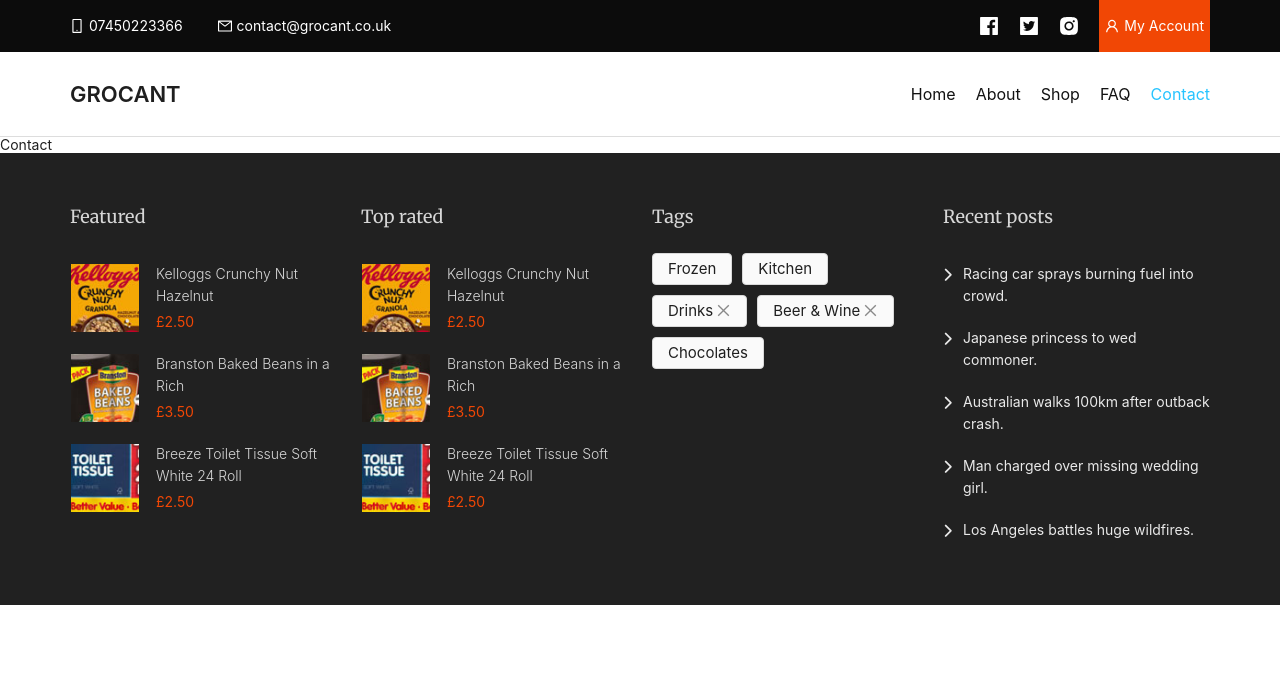
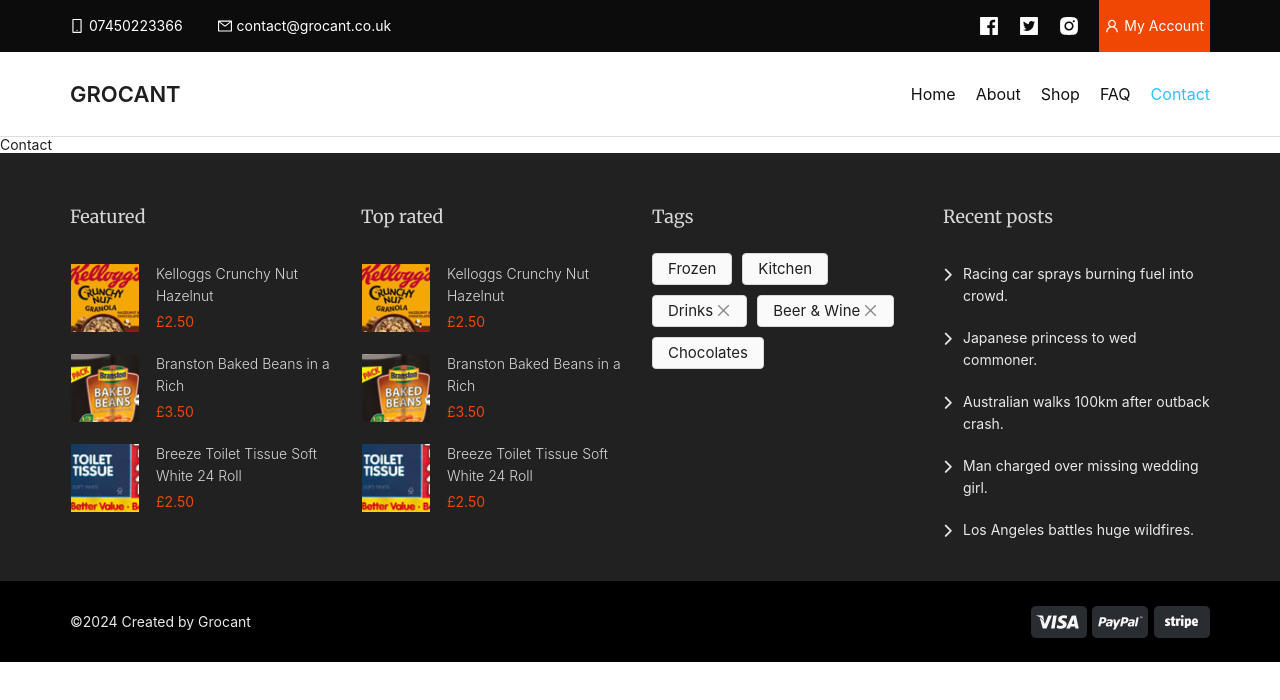
Before and after one commit to oguzthmc/grocant, a React (Create React App) app: page /contact in a window 1280 px wide. Shown: the top 700 px of the page. Built offline with nearby package versions, Linux system fonts and the light colour scheme.

Commit message:
use back top (copyright) component to work on footer

```diff
--- a/src/App.js
+++ b/src/App.js
@@ -9,6 +9,7 @@
 import AppFaq from './pages/faq';
 import AppContact from './pages/contact';
 import FooterWidget from './components/common/footerWidget';
+import FooterCopyright from './components/common/footerCopyright';
 
 const { Header, Footer, Content } = Layout;
 
@@ -32,6 +33,7 @@
         </Router>
         <Footer>
           <FooterWidget />
+          <FooterCopyright />
         </Footer>
       </Layout>
     </div>
--- /dev/null
+++ b/src/components/common/footerCopyright.js
@@ -0,0 +1,18 @@
+import { BackTop } from 'antd';
+import payment from '../../assets/images/payment.png';
+
+function FooterCopyright() {
+  return (
+    <div className="footerCopyright">
+      <div className="container">
+        <div className="copyright">©2024 Created by Grocant</div>
+        <div className="toTop">
+          <img src={payment} alt="payment" />
+        </div>
+      </div>
+      <BackTop />
+    </div>
+  );
+}
+
+export default FooterCopyright;
```
